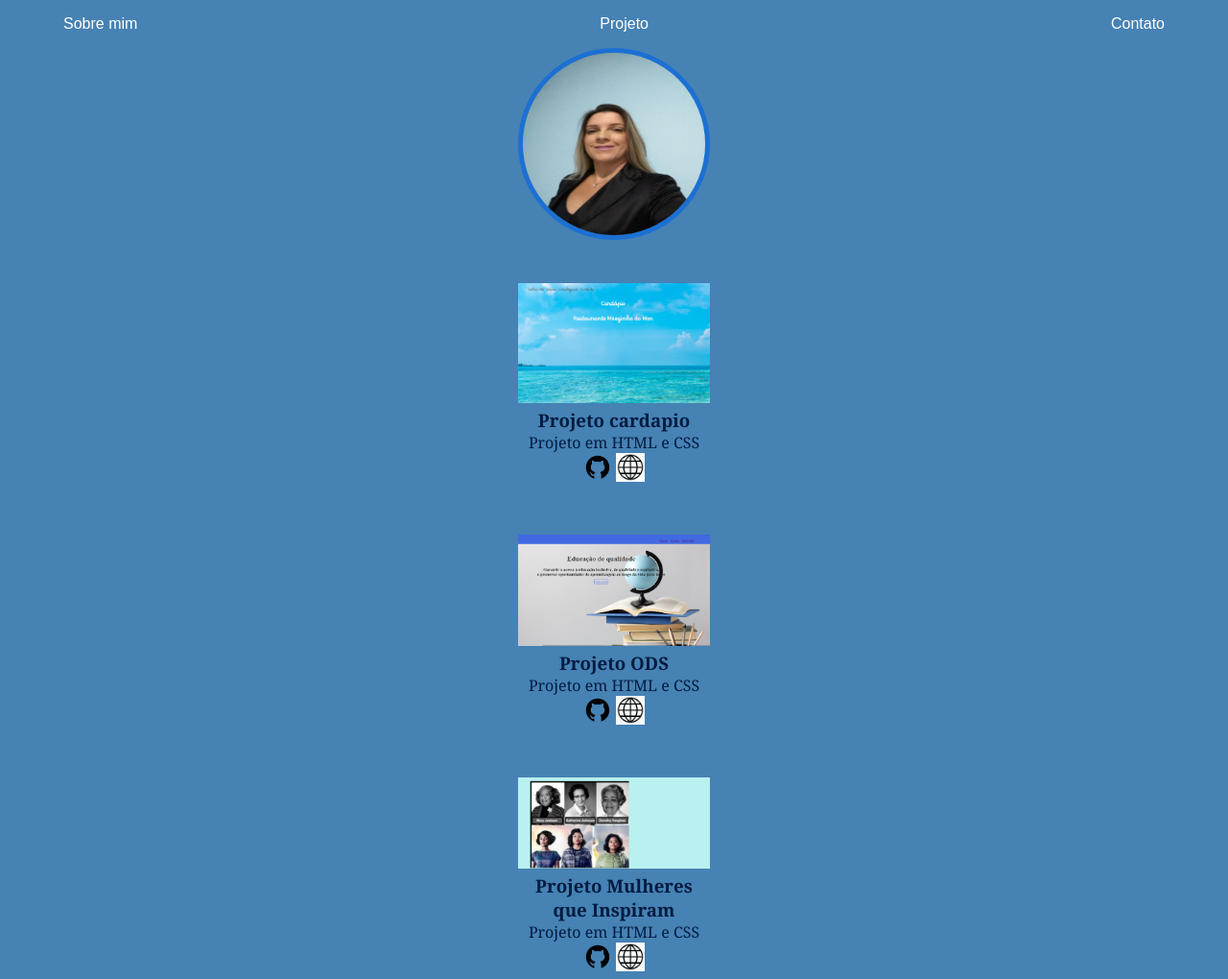
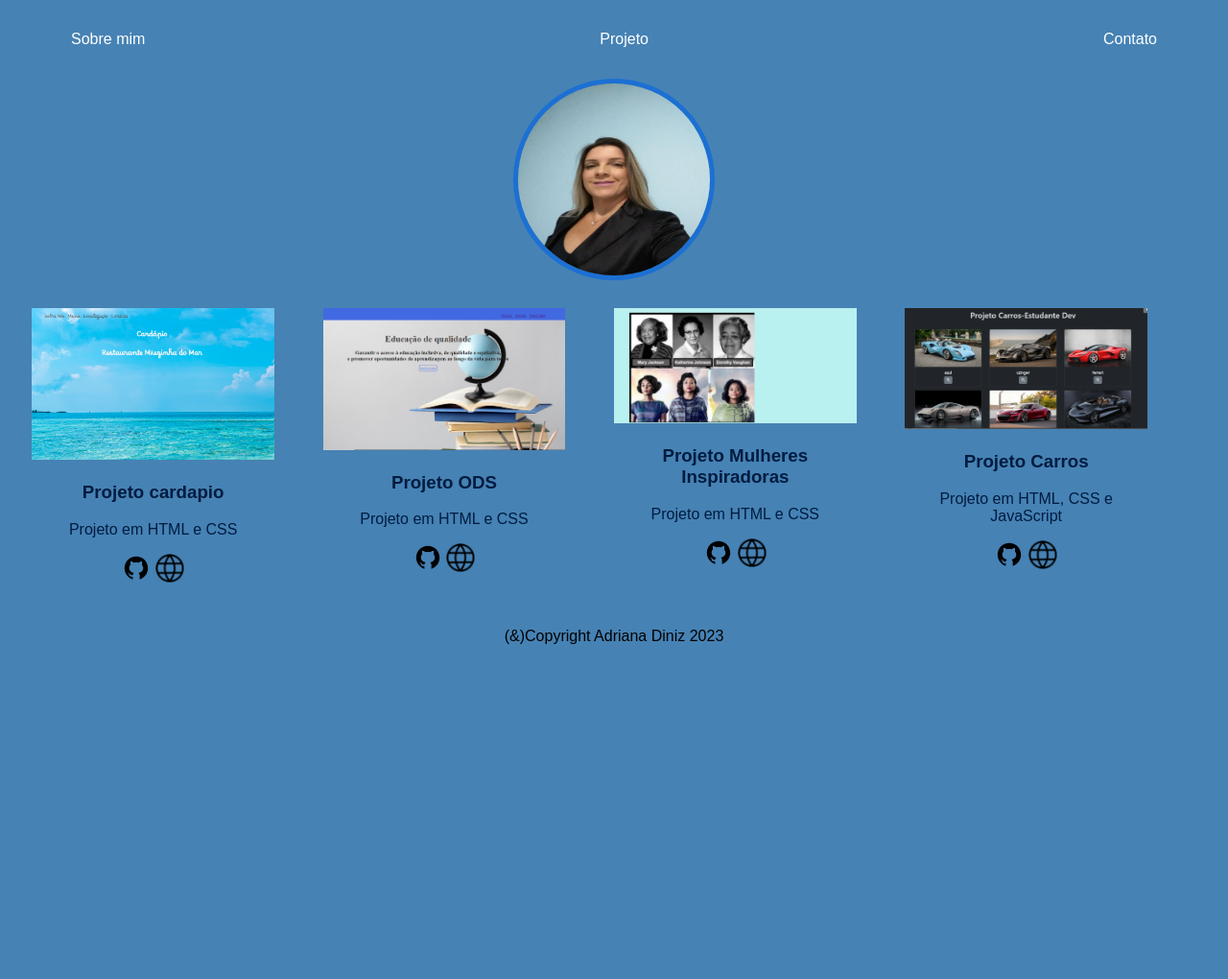
Before and after one commit to adrianadinizj/adrianadinizj.github.io, a plain HTML site: page project.html in a window 1280 px wide. Shown: the top 1020 px of the page at 96% size. After the commit the page ends 800 px from the top, so only its background shows below. Drawn offline with Linux system fonts and the light colour scheme.

Commit message:
Alterações nos icones

```diff
--- a/project.html
+++ b/project.html
@@ -37,28 +37,28 @@
             <h3>Projeto cardapio</h3>
             <p>Projeto em HTML e CSS</p>
             <a href="https://github.com/adrianadinizj/cardapio_elas_na_tech" target="_blank"><img class="git"src="img/logo_github.svg" /></a>
-            <a href="https://adrianadinizj.github.io/cardapio_elas_na_tech/" target="_blank"><img class="git" src="img/internet.PNG" alt=""></a>
+            <a href="https://adrianadinizj.github.io/cardapio_elas_na_tech/" target="_blank"><img class="git" src="img/icone_net.png" alt=""></a>
         </div>
         <div class="item">
             <img src="img/projeto_ods.png" alt="Projeto ODS"width="100%">
             <h3>Projeto ODS</h3>
             <p>Projeto em HTML e CSS</p>
             <a href="https://github.com/adrianadinizj/Desafio_elasNatech_-parte-_tre-final" target="_blank"><img class="git"src="img/logo_github.svg"/></a>
-            <a href="https://adrianadinizj.github.io/Desafio_elasNatech_-parte-_tre-final/" target="_blank"><img class="git" src="img/internet.PNG" alt=""></a>
+            <a href="https://adrianadinizj.github.io/Desafio_elasNatech_-parte-_tre-final/" target="_blank"><img class="git" src="img/icone_net.png" alt=""></a>
         </div>
         <div class="item">
             <img src="img/alemdotempo.png" alt="Mulheres que inspiram "width="100%">
-            <h3>Projeto Mulheres que Inspiram</h3>
+            <h3>Projeto Mulheres Inspiradoras</h3>
             <p>Projeto em HTML e CSS</p>
             <a href="https://github.com/adrianadinizj/Projeto-mulheres-na-T-cnologia" target="_blank"><img class="git" src="img/logo_github.svg"/></a>
-            <a href="https://adrianadinizj.github.io/Projeto-mulheres-na-T-cnologia/" target="_blank"><img class="git" src="img/internet.PNG" alt=""></a>
+            <a href="https://adrianadinizj.github.io/Projeto-mulheres-na-T-cnologia/" target="_blank"><img class="git" src="img/icone_net.png" alt=""></a>
         </div>
         <div class="item">
             <img src="img/projeto-carros.png" alt="Carros"width="100%">
             <h3>Projeto Carros</h3>
             <p>Projeto em HTML, CSS e JavaScript</p>
             <a href="https://github.com/adrianadinizj/Projeto_carros" target="_blank"><img class="git"src="img/logo_github.svg"/></a>
-            <a href="https://adrianadinizj.github.io/Projeto_carros/" target="_blank"><img class="git" src="img/internet_2.jpg" alt=""></a>
+            <a href="https://adrianadinizj.github.io/Projeto_carros/" target="_blank"><img class="git" src="img/icone_net.png" alt=""></a>
         </div>
     </section>
 
--- a/style.css
+++ b/style.css
@@ -1,8 +1,3 @@
-@media  (max-width: 1200px){
-
-}
-
-
 body {
     color: white;
     background-color:steelblue;
@@ -37,6 +32,7 @@ header img:hover {
 h1, h2 {
     color: blue;
     text-align: center;
+    font-size: medium 10;
 }
 footer img {
     width: 40px;
@@ -80,19 +76,14 @@ nav a:hover {
         clear: both;
         text-align: center;
     }
-    * {
-    margin: 0;
-    padding: 0;
-    box-sizing: border-box;
-}
 
-section {
+.formulario {
 
     min-width: 100vh;
     display: grid;
     place-items:center;
     padding: 1rem;
-    font-family: Georgia, 'Times New Roman', Times, serif;
+    font-family: Arial, Helvetica, sans-serif;
 
 }
 form {
@@ -162,3 +153,8 @@ button :focus {
     width: 30px;
     height: 30px;
 }
+
+
+@media  (max-width: 1200px){
+
+}
```
Also changed, not shown: contact.html (+1 -1 lines), index.html (+3 -2 lines), img/icone_email.png (added), img/icone_net.png (added), img/internet.PNG (deleted), img/internet_2.jpg (deleted), img/internet_2.png (deleted).
